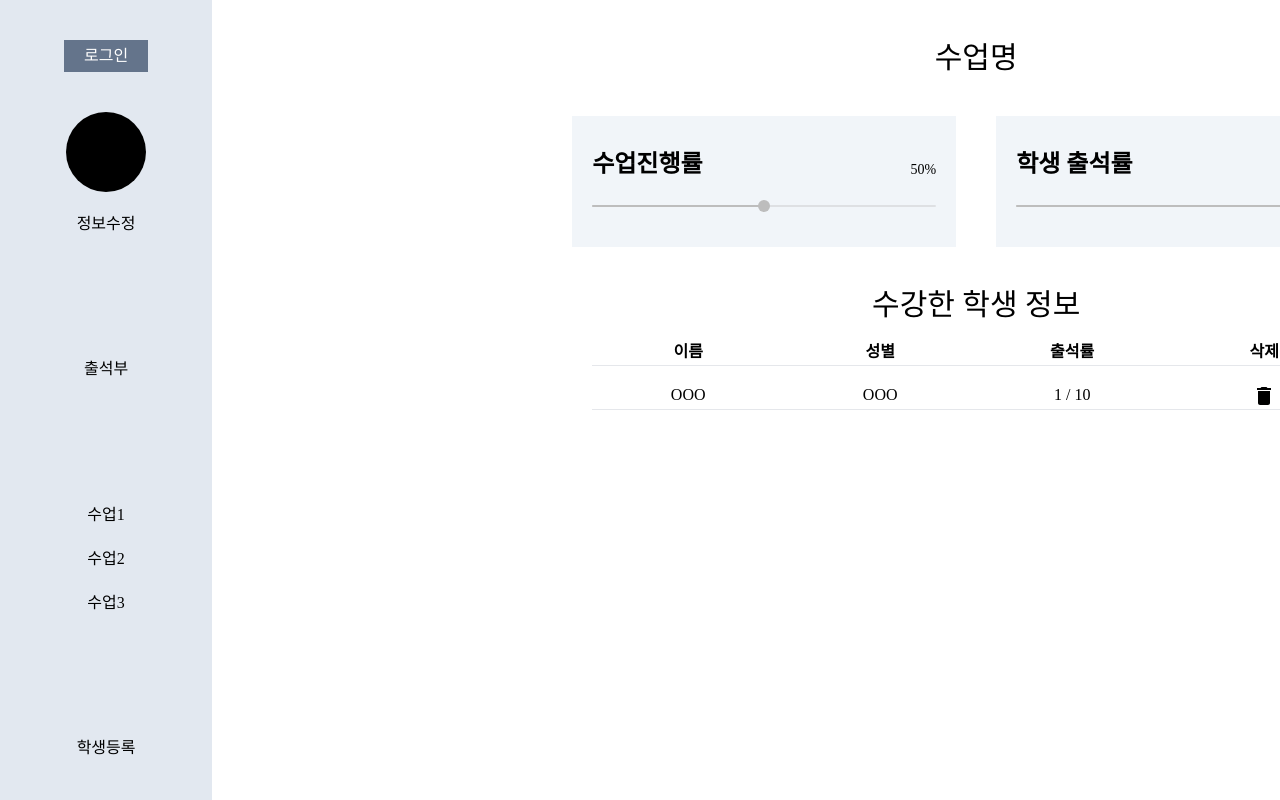
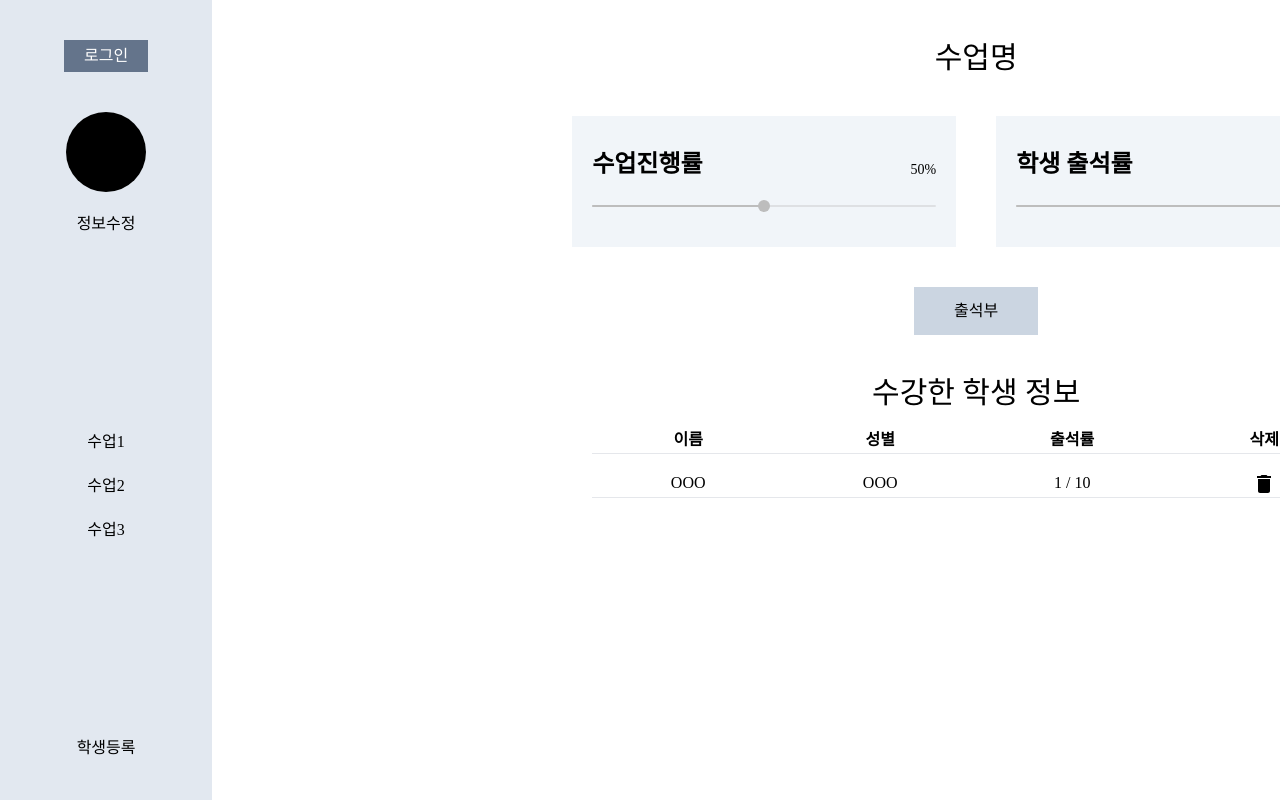
Before and after one commit to mirinai/project_attendance_of_students, a React (Create React App) app: page /classcontent in a window 1280 px wide. Shown: the top 800 px of the page. Built offline with nearby package versions, Linux system fonts and the light colour scheme; a web font is replaced by a local one.

Commit message:
출석부이동

```diff
--- a/src/components/organism/ClassContents.tsx
+++ b/src/components/organism/ClassContents.tsx
@@ -19,6 +19,7 @@ const ClassContents = ({
   return (
     <div className="flex flex-col items-center">
       <div className="text-3xl text-center my-10">수업명</div>
+
       <div className="px-80 flex gap-10 mb-10">
         {/* 수업횟수 */}
         <div className="w-96 h-fit p-5 bg-slate-100">
@@ -43,6 +44,10 @@ const ClassContents = ({
           <Slider disabled size="small" defaultValue={80} aria-label="출석률" />
         </div>
       </div>
+
+      <a href="/attendance" className="mb-10 px-10 py-3 bg-slate-300">
+        출석부
+      </a>
 
       <div className="text-3xl text-center">수강한 학생 정보</div>
       <table className="w-full max-w-3xl h-fit px-28 py-10">
--- a/src/components/organism/SideNav.tsx
+++ b/src/components/organism/SideNav.tsx
@@ -5,11 +5,9 @@ const SideNav = () => {
         <a href="/login" className="bg-slate-500 text-white px-5 py-1 mb-5">
           로그인
         </a>
-        <a href="/main" className="w-20 h-20 bg-black rounded-full"></a>
+        <a href="/" className="w-20 h-20 bg-black rounded-full"></a>
         <a href="/">정보수정</a>
       </div>
-
-      <a href="/attendance">출석부</a>
 
       <div className="flex flex-col gap-5">
         <a href="/classcontent">수업1</a>
```
